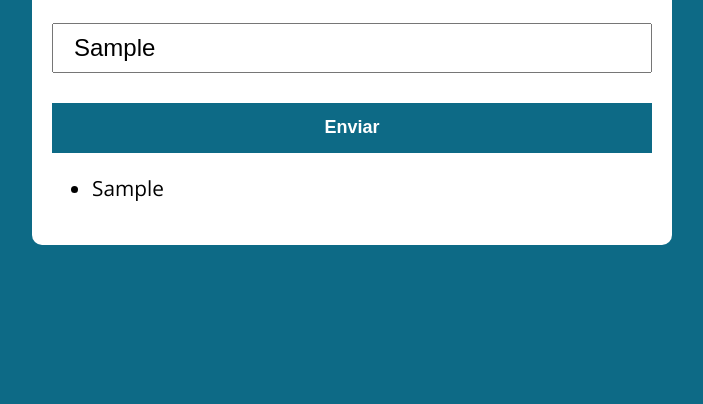
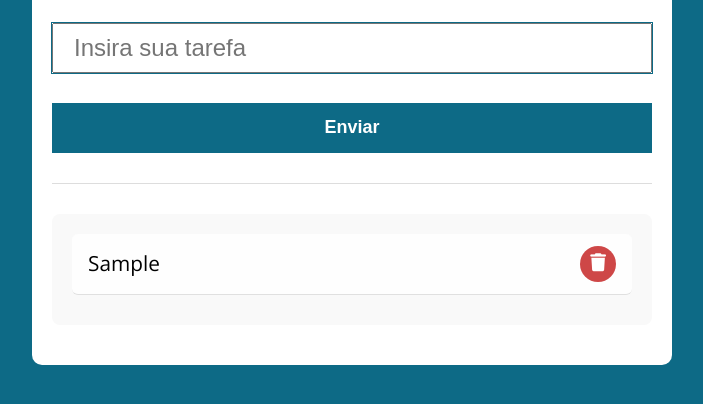
Before and after one commit to MarceloCarneiro100/lista-de-tarefas-javascript, a plain HTML site: page index.html in a window 1280 px wide. Both pictures are taken after typing "Sample" into the empty fields and a click on the button "Enviar". Shown: the part 146-550 px from the top of the page, without its empty margins (288-991 px from the left). Drawn offline with nearby package versions, Linux system fonts and the light colour scheme.

Commit message:
Refinando o layout e criando o botão para apagar tarefa

```diff
--- a/assets/css/style.css
+++ b/assets/css/style.css
@@ -1,8 +1,9 @@
 @import url('https://fonts.googleapis.com/css2?family=Open+Sans:ital,wght@0,300..800;1,300..800&display=swap');
 
 :root {
-    --primary-color:  rgb(13,106, 134);
+    --primary-color: rgb(13, 106, 134);
     --primary-color-darker: rgb(9, 48, 56);
+    --danger-color: rgb(206, 71, 71);
 }
 
 * {
@@ -28,23 +29,31 @@ body {
     border-radius: 10px;
 }
 
-form input, form label, form button {
+form {
+  margin-bottom: 30px;
+  border-bottom: 1px solid #ddd;
+  padding-bottom: 20px;
+}
+
+form input,
+form label,
+form button {
     display: block;
     width: 100%;
     margin-bottom: 10px;
 }
 
-form input{
+form input {
     font-size: 24px;
     height: 50px;
     padding: 0 20px;
 }
 
-form input:focus{
+form input:focus {
     outline: 1px solid var(--primary-color)
 }
 
-form button{
+form button {
     border: none;
     background: var(--primary-color);
     color: #fff;
@@ -56,10 +65,56 @@ form button{
 }
 
 
-form button:hover{
+form button:hover {
     background: var(--primary-color-darker);
 }
 
-form button:active{
+form button:active {
     background: red;
 }
+
+.tarefas {
+    background-color: #f9f9f9;
+    padding: 20px;
+    border-radius: 8px;
+}
+
+.item-tarefa {
+    display: flex;
+    align-items: center;
+    padding: 12px 16px;
+    border-bottom: 1px solid #e0e0e0;
+    margin-bottom: 10px;
+    background-color: #fefefe;
+    border-radius: 6px;
+}
+
+.texto-tarefa {
+    flex: 1;
+}
+
+.apagar {
+    width: 36px;
+    height: 36px;
+    border-radius: 50%;
+    background-color: var(--danger-color);
+    padding: 5px;
+    color: #FFF;
+    cursor: pointer;
+    border: 0;
+    margin-left: 20px;
+    flex-shrink: 0;
+}
+
+.apagar i {
+   font-size: 18px;
+}
+
+.apagar:hover {
+    background-color: rgb(236, 24, 24);
+    outline: 1px solid rgba(0, 0, 0, 0.3)
+}
+
+.apagar:active {
+    background-color: rgb(214, 106, 106);
+}
--- a/assets/js/main.js
+++ b/assets/js/main.js
@@ -10,10 +10,35 @@ function app() {
         return li;
     }
 
+    function criaBotaoApagar(li) {
+        const botao = document.createElement('button');
+        botao.className = 'apagar';
+        botao.title = 'Apagar esta tarefa';
+
+        const icone = document.createElement('i');
+        icone.classList.add('fas', 'fa-trash', 'fa-lg')
+
+        botao.appendChild(icone);
+        li.appendChild(botao);
+    }
+
+    function limparCampo() {
+        inputTarefa.value = '';
+        inputTarefa.focus();
+    }
+
     function criaTarefas(input) {
         const li = criaLi();
-        li.innerText = input;
+        li.classList.add('item-tarefa');
+
+        const span = document.createElement('span');
+        span.classList.add('texto-tarefa');
+        span.innerText = input;
+
+        li.appendChild(span);
+        criaBotaoApagar(li)
         tarefasUl.appendChild(li);
+        limparCampo();
     }
 
     btn.addEventListener('click', function (e) {
--- a/index.html
+++ b/index.html
@@ -4,6 +4,8 @@
     <meta charset="UTF-8">
     <meta name="viewport" content="width=device-width, initial-scale=1.0">
     <title>Lista de tarefas</title>
+    <link rel="stylesheet" href="https://cdnjs.cloudflare.com/ajax/libs/font-awesome/6.5.0/css/all.min.css">
+
     <link rel="stylesheet" href="./assets/css/style.css">
 </head>
 <body>
```
Lines whose indentation alone changed are shown as unchanged.
